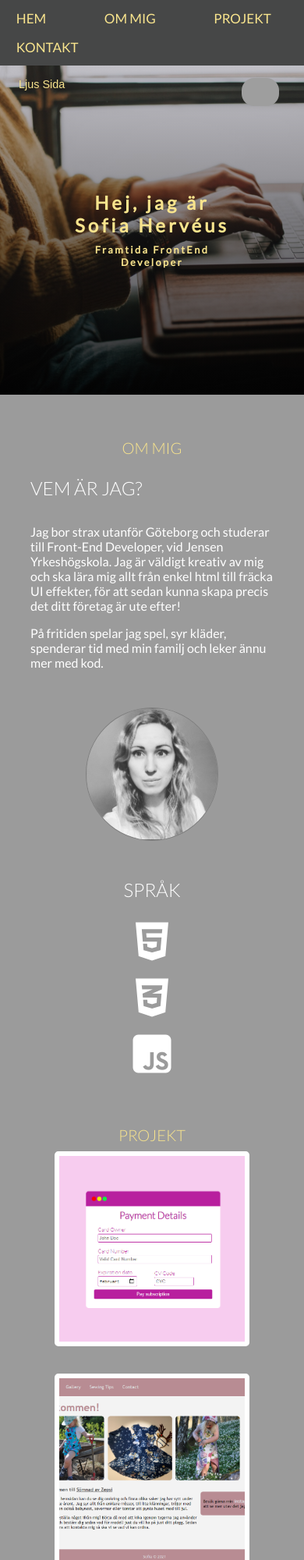
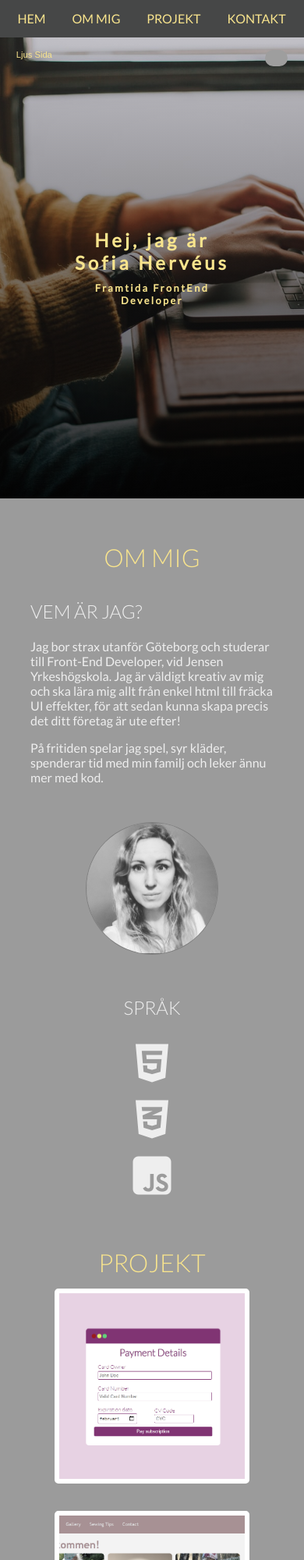
Before and after one commit to herv3us/Portfolio, a plain HTML site: page index.html in a window 390 px wide. Shown: the top 2000 px of the page at 78% size. Drawn offline with Linux system fonts and the light colour scheme; grey boxes are pictures that could not be loaded.

Commit message:
Modify css and html

```diff
--- a/css/style.css
+++ b/css/style.css
@@ -10,13 +10,12 @@
 
 html{
     scroll-behavior: smooth;
-
 }
 
 body{
     background-color:#9b9b9b;
     font-family: 'Lato', sans-serif;
-    color: #fff;
+    color: #eee;
     display: grid;
     grid-template-columns: repeat(4, 1fr);
     grid-auto-rows: auto;
@@ -46,15 +45,34 @@ header{
     align-items: center;
     height: 90vh;
     width: 100%;
-    margin: auto auto;
-    color: rgb(248, 228, 141);
     position: relative;
+}
+
+.light-btn{
+    position: absolute;
+    top: 2rem;
+    left: 2.5rem;
+    border: none;
+    background-color: transparent;
+    color:rgb(248, 228, 141);
+    font-size: .9rem;
+    outline: none;
+}
+
+.light-btn:hover{
+    font-weight: bold;
+}
+
+.light-mode{
+    background-color: rgb(247, 245, 245);
+    color: rgb(41, 40, 40);
 }
 
 header h1, header h2{
     padding: .3rem;
     width: 60%;
     letter-spacing: 0.25rem ;
+    color: rgb(248, 228, 141)
 }
 
 header h1{
@@ -71,24 +89,6 @@ header h2{
     position: relative;
 }
 
-.light-btn{
-    position: absolute;
-    top: 1rem;
-    left: 1.5rem;
-    border: none;
-    background-color: transparent;
-    color:rgb(248, 228, 141);
-    font-size: .9rem;
-}
-
-.light-btn:hover{
-    font-weight: bold;
-}
-
-.light-mode{
-    background-color: rgb(247, 245, 245);
-    color: rgb(66, 66, 66);
-}
 
 
 /* Engelska "knapp" att välja*/
@@ -101,14 +101,13 @@ header h2{
 }
 
 .language-img:hover{
-    border:rgb(248, 229, 141) 2px solid;
-    transform: scale(.9);
+    border:rgba(248, 229, 141, 0.774) 2px solid;
+    transform: scale(1);
 }
 
 .eng{
     display: none;
 }
-
 
 
 /*  NAVBAR */
@@ -117,7 +116,6 @@ header h2{
     grid-area: nav;
     background-color: rgb(70, 71, 71);
     padding: 2.1rem;
-    overflow: hidden;
     z-index: 100;
 }
 
@@ -127,6 +125,7 @@ header h2{
     flex-direction: row;
     justify-content: flex-end;
     align-items: center;
+    flex-wrap: wrap;
 }
 
 #navbar a{
@@ -138,7 +137,7 @@ header h2{
 }
 
 #navbar a:hover{
-    border-bottom: 1px rgb(248, 228, 141) solid;
+    border-bottom: 1px rgba(248, 229, 141, 0.356) solid;
 }
 
 .sticky{
@@ -160,15 +159,6 @@ main{
     align-items: center;
 }
 
-main h3{
-    text-align: center;
-    margin: 7rem 0 3rem 0;
-    text-transform: uppercase;
-    color: rgb(248, 228, 141);
-    font-size: 2rem;
-    font-weight: lighter;
-}
-
 
 /* MAIN - ABOUT*/
 
@@ -176,13 +166,13 @@ main .about{
     display: grid;
     grid-template-columns: repeat(3, 1fr);
     grid-template-rows: auto;
-    gap: 1rem;
+    gap: 1rem;;
 }
 
 .om h2, .program h2{
     text-transform: uppercase;
     font-weight: lighter;
-    padding: 1rem 0;
+    margin: 1.3rem 0;
 }
 
 .om p, .kontakt p{
@@ -204,26 +194,24 @@ main .about{
     align-items: center;
 }
 
+.icon{
+    font-size: 3.5rem;
+}
+
 
 /*  MAIN - PROJEKT   */
 
 .projekt img{
     width: 100%;
-    width: 300px;
-    height: 300px;
+    width: 250px;
+    height: 250px;
     object-fit: cover;
     border: .4rem #fff solid;
     border-radius: .3rem;
+    filter: grayscale(50%);
 }
 
-.icon{
-    font-size: 3.5rem;
-}
-.icon:hover{
-
-}
-
-.container{
+.program-container{
     display: grid;
     grid-template-columns: repeat(4, 1fr);
     gap: 1.5rem
@@ -264,13 +252,12 @@ main .about{
 }
 
 
-
 /*  MAIN - KONTAKT   */
 
 .kontakt{
-    background-color: rgba(248, 229, 141, 0.342);
+    background-color: rgba(248, 229, 141, 0.397);
     margin: auto;
-    width: 70%;
+    width: 80%;
     padding: .1rem 2rem 2rem 2rem;
     border-radius: 2rem;
     box-shadow: rgb(134, 128, 115) 5px 5px 8px;
@@ -285,6 +272,7 @@ form .contact-me input, form .contact-me textarea{
     border-radius: .4rem;
     outline: rgb(248, 228, 141);
     resize: none;
+    width: 70%;
 }
 
 label{
@@ -318,6 +306,15 @@ label{
     color: rgba(248, 229, 141, 0.781);
 }
 
+main h3{
+    text-align: center;
+    margin: 7rem 0 3rem 0;
+    text-transform: uppercase;
+    color: rgb(248, 228, 141);
+    font-size: 2rem;
+    font-weight: lighter;
+}
+
 
 /*  Footer   */
 
@@ -325,6 +322,7 @@ footer{
     grid-area: footer;
     padding: 2rem;
     background-color:  rgb(70, 71, 71);
+    box-shadow: 0px 5px 30px 1px #1b1b1b;
 }
 
 footer .social{
@@ -355,8 +353,6 @@ footer .copy{
 
 
 
-
-
 /* MEDIA QUERIS */
 
 @media only screen and (max-width: 650px){
@@ -371,8 +367,19 @@ footer .copy{
         "footer footer footer footer";
     }
 
+    .light-btn{
+        top: 1rem;
+        left: 1.3rem;
+        font-size: .7rem;
+    }
+
+    .language-img{
+        right: 1.3rem;
+        width: 1.8rem;
+    }
+
     header{
-        height: 50vh;
+        height: 70vh;
     }
 
     header h1, header h2{
@@ -380,25 +387,20 @@ footer .copy{
     }
 
     #navbar ul{
-        display: flex;
         justify-content: space-between;
-        align-items: center;
-        flex-direction: row;
-        flex-wrap: wrap;
     }
 
     li{
         margin: .5rem 0;
     }
+
     #navbar{
-        padding: .3rem;
+        padding: .4rem;
     }
 
     #navbar a{
-        font-size: 17px;
-        margin: 0 1rem;
-        color: rgb(248, 228, 141);
-        text-transform: uppercase;
+        font-size: 16px;
+        margin: 1rem;
     }
 
     header h1{
@@ -411,11 +413,11 @@ footer .copy{
     }
 
     main h3{
-        margin: 3.5rem 0 .6rem 0;
-        font-size: 20px;
+        margin: 3.5rem 0 .9rem 0;
+        font-size: 2rem;
     }
 
-    main .about, main .container{
+    main .about, main .program-container{
         grid-template-columns: repeat(1, 1fr);
         row-gap: 2rem;
     }
@@ -428,13 +430,19 @@ footer .copy{
         margin: .5rem 0;
     }
 
-    .kontakt{
-        width: 100%;
-    }
-
     .projekt img{
         max-width: 250px;
         max-height: 250px;
+    }
+
+    .kontakt{
+        width: 100%;
+        padding: .1rem 1rem 1.5rem 1rem;
+    }
+
+    form .contact-me input, form .contact-me textarea{
+        padding:.5rem;
+        width: 100%;
     }
 }
 
--- a/index.html
+++ b/index.html
@@ -72,7 +72,7 @@
                 <article class="program">
                     <h2 class="swe">Språk</h2>
                     <h2 class="eng">Language</h2>
-                    <i class="fab fa-html5 icon" ></i>
+                    <i class="fab fa-html5 icon"></i>
                     <i class="fab fa-css3-alt icon"></i>
                     <i class="fab fa-js-square icon"></i>
                 </article>
@@ -84,7 +84,7 @@
         <section id="projekt">
             <h3 class="swe">Projekt</h3>
             <h3 class="eng">Project</h3>
-            <div class="container">
+            <div class="program-container">
                 <article class="projekt overlay-container">
                     <img src="./img/payment.png" alt="PaymentWindow">
                     <div class="overlay">
@@ -108,10 +108,11 @@
             <h3 class="swe">Kontakt</h3>
             <h3 class="eng">Contact</h3>
             <article class="kontakt">
-                <p class="swe">Har du någon fråga till mig, eller har du kanske lust att jobba på ett projekt tillsammans? <br>Skriv till mig... </p>
+                <p class="swe">Har du någon fråga till mig, eller har du kanske lust att jobba på ett projekt tillsammans?</p>
+                <p class="swe">Skriv till mig... </p>
 
-                <p class="eng">Do you have any question for me, or do you parhaps want to work on a future project together? <br>
-                    Write me a message... </p>
+                <p class="eng">Do you have any question for me, or do you parhaps want to work on a future project together?</p>
+                <p class="eng">Write me a message... </p>
 
 
                 <form action="https://formspree.io/f/mleovzve" method="POST">
@@ -159,11 +160,11 @@
     <!-- Footer -->
     <footer>
         <article class="social">
-            <a href="http://linkedin.com/in/sofiaherveus" target="_blank" title="Open in new window"><i class="fab fa-linkedin social-media"></i></a>
+            <a href="http://linkedin.com/in/sofiaherveus" target="_blank" title="LinkedIn open in new window"><i class="fab fa-linkedin social-media"></i></a>
 
-            <a href="https://github.com/herv3us" target="_blank" title="Open in new window"> <i class="fab fa-github-square social-media"></i></a>
+            <a href="https://github.com/herv3us" target="_blank" title="GitHub open in new window"> <i class="fab fa-github-square social-media"></i></a>
 
-            <a href="http://instagram.com/by_zepsi" target="_blank" title="Open in new window"> <i class="fab fa-instagram-square social-media"></i></a>
+            <a href="http://instagram.com/by_zepsi" target="_blank" title="Instagram open in new window"> <i class="fab fa-instagram-square social-media"></i></a>
         </article>
         <article class="copy">
             <p>Sofia Hervéus &copy; 2021</p>
```
